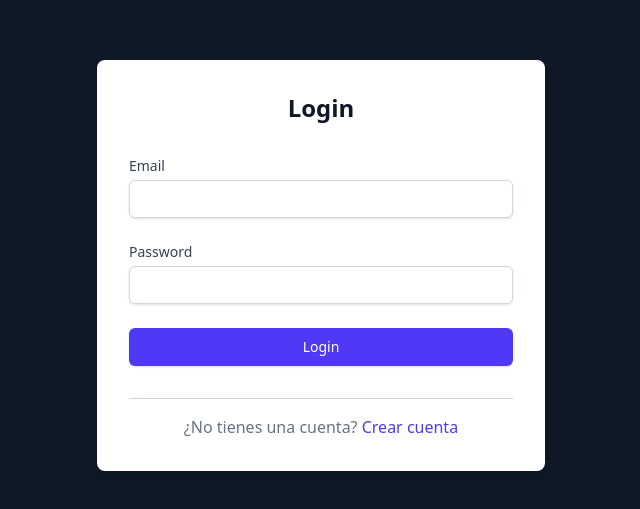
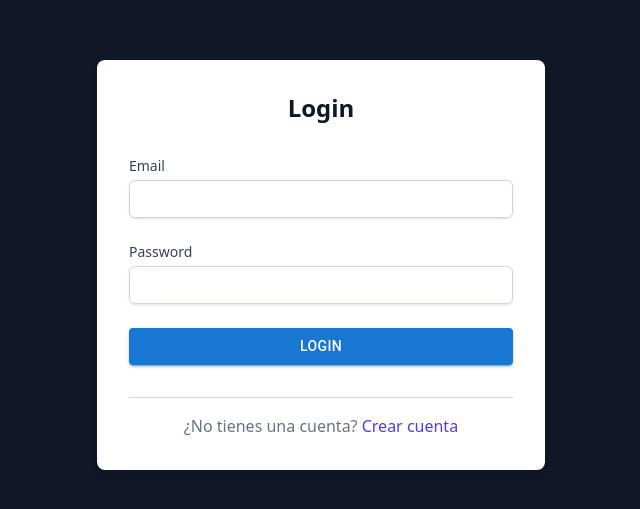
Before and after one commit to xamartin7/audit_recordings, a React (Vite) app in the folder apps/frontend/: page /login in a window 1280 px wide. Shown: the part 135-644 px from the top of the page, without its empty margins (319-959 px from the left). Built offline with nearby package versions, Linux system fonts and the light colour scheme.

Commit message:
Add success message handling in LoginForm and implement new routing structure for authentication and home screens

```diff
--- a/apps/frontend/src/components/auth/LoginForm.tsx
+++ b/apps/frontend/src/components/auth/LoginForm.tsx
@@ -1,22 +1,28 @@
-import React from 'react';
+import React, { useTransition } from 'react';
 import { useForm } from 'react-hook-form';
 import { login } from '../../adapters/api/auth/Login';
+import { useNavigate } from 'react-router-dom';
+import { Button } from '@mui/material';
 interface LoginFormData {
     email: string;
     password: string;
 }
 
-export const LoginForm: React.FC<{ setError: (error: string) => void }> = ({ setError }) => {
+export const LoginForm: React.FC<{ setError: (error: string) => void, setSuccessMessage: (message: string) => void }> = ({ setError, setSuccessMessage }) => {
     const { register, handleSubmit } = useForm<LoginFormData>();
+    const [isPending, startTransition] = useTransition();
+    const navigate = useNavigate();
 
     const onSubmit = (data: LoginFormData) => {
         setError('');
-        login(data.email, data.password)
-        .then(async (response) => {
-            const data = await response.json();
+        startTransition(() => {
+            login(data.email, data.password)
+            .then(async (response) => {
+                const data = await response.json();
             console.log(data);
             if (response.status === 200) {
-                console.log('Login successful');
+                setSuccessMessage('Sesión iniciada correctamente');
+                navigate('/home');
             } else {
                 setError(data.message);
             }
@@ -26,8 +32,9 @@ export const LoginForm: React.FC<{ setError: (error: string) => void }> = ({ set
                 setError((error.errors as { message: string }[]).map(e => e.message).join(', '));
             } else {
                 console.error(error);
-                setError('Error en el servidor');
-            }
+                    setError('Error en el servidor');
+                }
+            });
         });
     }
 
@@ -42,9 +49,16 @@ export const LoginForm: React.FC<{ setError: (error: string) => void }> = ({ set
                 <input type="password" id="password" {...register('password')} required className="mt-1 block w-full px-3 py-2 border border-gray-300 rounded-md shadow-sm focus:outline-none focus:ring-indigo-500 focus:border-indigo-500 sm:text-sm" />
             </div>
             <div>
-                <button type="submit" className="w-full flex justify-center py-2 px-4 border border-transparent rounded-md shadow-sm text-sm font-medium text-white bg-indigo-600 hover:bg-indigo-700 focus:outline-none focus:ring-2 focus:ring-offset-2 focus:ring-indigo-500">
+                <Button
+                    loading={isPending}
+                    loadingPosition="start"
+                    className="w-full"
+                    type="submit"
+                    variant="contained"
+                    color="primary"
+                >
                     Login
-                </button>
+                </Button>
             </div>
         </form>
     );
--- /dev/null
+++ b/apps/frontend/src/routes/home/Main.routes.tsx
@@ -0,0 +1,10 @@
+import { HomeScreen } from "../../screens/home/HomeScreen"
+
+const mainRoutes = [
+    {
+        path: '/home',
+        element: <HomeScreen />,
+    }
+]
+
+export default mainRoutes
--- a/apps/frontend/src/routes/routes.tsx
+++ b/apps/frontend/src/routes/routes.tsx
@@ -1,12 +1,14 @@
 import { Navigate, RouteObject } from "react-router-dom";
-import authRoutes from "./auth/authRoutes";
+import authRoutes from "./auth/Auth.routes";
+import mainRoutes from "./home/Main.routes";
 
 const routes: RouteObject[] = [
     {
         path: '/',
         element: <Navigate to='/login' />,
     },
-    ...authRoutes
+    ...authRoutes,
+    ...mainRoutes
 ];
 
 export default routes;
--- a/apps/frontend/src/screens/auth/LoginScreen.tsx
+++ b/apps/frontend/src/screens/auth/LoginScreen.tsx
@@ -5,11 +5,13 @@ import { Alert } from '@mui/material';
 import { Link } from 'react-router-dom';
 export function LoginScreen() {
     const [error, setError] = useState<string>('');
+    const [successMessage, setSuccessMessage] = useState<string>('');
     return (
         <AuthLayout>
             <h1 className="text-2xl font-bold text-center text-gray-900">Login</h1>
             {error && <Alert severity="error">{error}</Alert>}
-            <LoginForm setError={setError}/>
+            <LoginForm setError={setError} setSuccessMessage={setSuccessMessage}/>
+            {successMessage && <Alert severity="success">{successMessage}</Alert>}
             {/* TODO SSO google */}
             <hr className='my-4 border-gray-300'/>
             <p className='text-center text-gray-500'>
--- /dev/null
+++ b/apps/frontend/src/screens/home/HomeScreen.tsx
@@ -0,0 +1,7 @@
+export function HomeScreen() {
+    return (
+        <div>
+            <h1>Home</h1>
+        </div>
+    )
+}
```
Also changed, not shown: apps/frontend/src/routes/auth/Auth.routes.tsx (renamed from apps/frontend/src/routes/auth/authRoutes.tsx), 1 other file (tests, documents, lock files or other folders).
